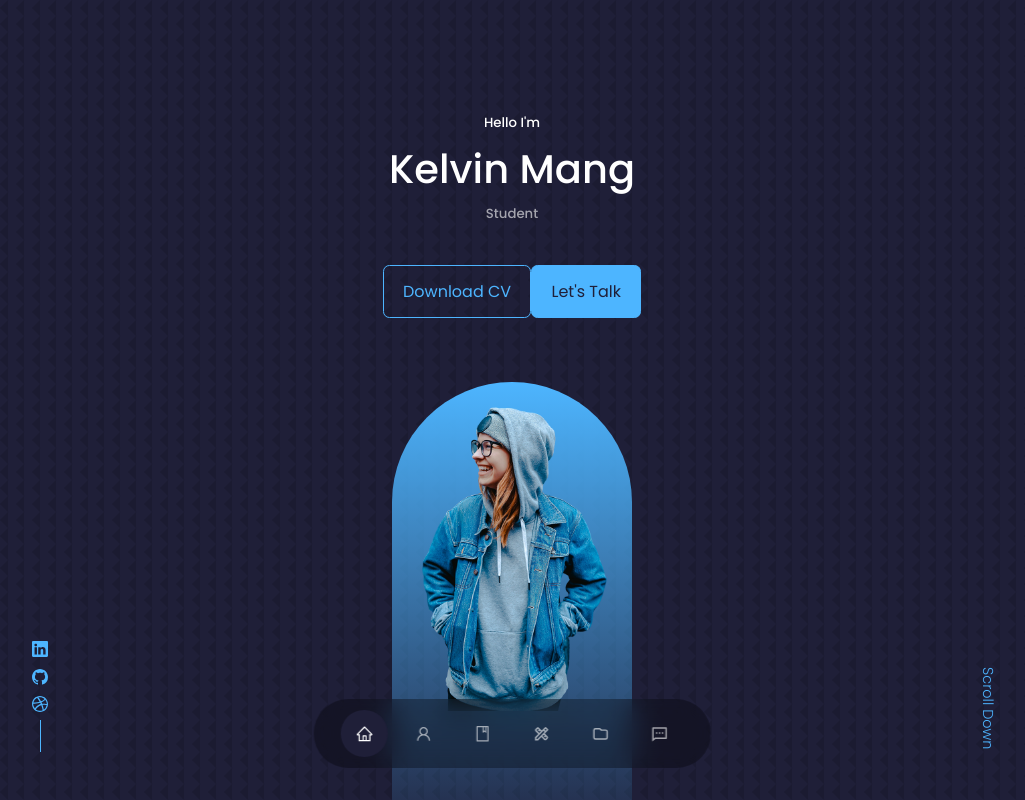
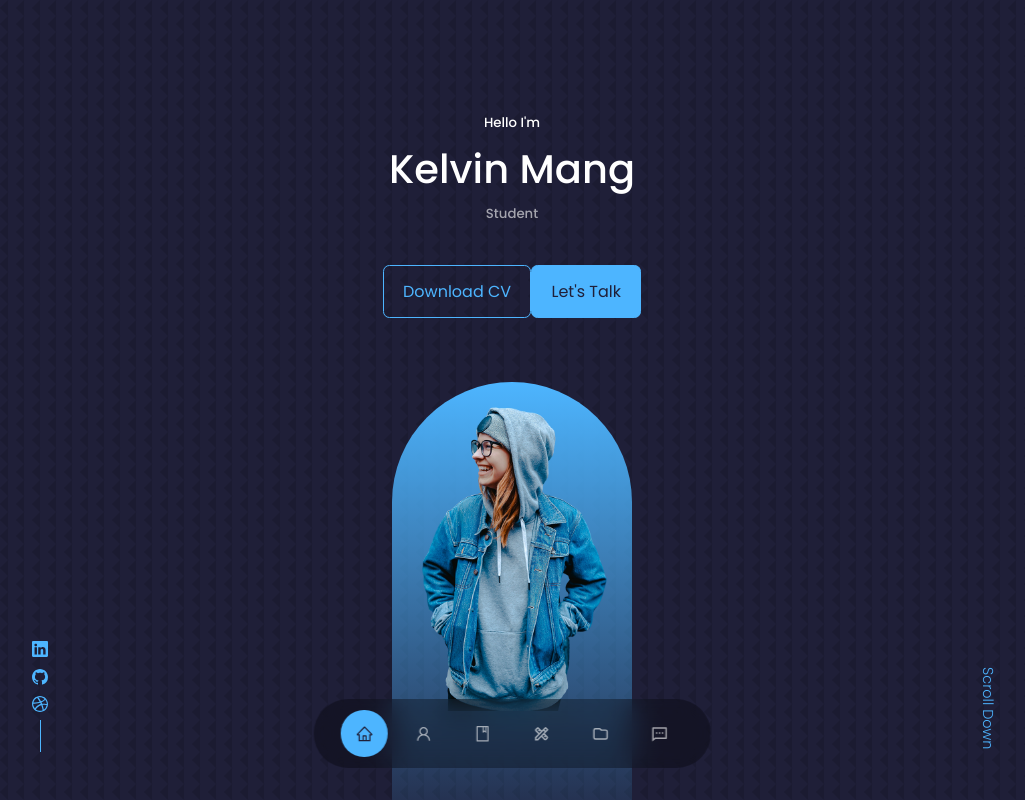
Before and after one commit to KelvinMang/Portfolio_Website, a React (Create React App) app in the folder react-portfolio-website/: page / in a window 1280 px wide. Shown: the top 800 px of the page, without its empty margins (128-1153 px from the left). Built offline with nearby package versions, Linux system fonts and the light colour scheme.

Commit message:
finished first draft

```diff
--- a/react-portfolio-website/package.json
+++ b/react-portfolio-website/package.json
@@ -1,5 +1,6 @@
 {
   "name": "react-portfolio-website",
+  "homepage" : "http://kelvinmang.com",
   "version": "0.1.0",
   "private": true,
   "dependencies": {
--- a/react-portfolio-website/src/components/nav/Nav.jsx
+++ b/react-portfolio-website/src/components/nav/Nav.jsx
@@ -16,7 +16,7 @@ const Nav = () => {
       <a href='#about' onClick={() => setActiveNav('#about')} className={activeNav === '#about' ? 'active': ''} > <AiOutlineUser /> </a>
       <a href='#experience' onClick={() => setActiveNav('#experience')} className={activeNav === '#experience' ? 'active': ''} > <AiOutlineBook /> </a>
       <a href='#services' onClick={() => setActiveNav('#services')} className={activeNav === '#services' ? 'active': ''} > <MdOutlineDesignServices /> </a>
-      <a href='#portfolio' onClick={() => setActiveNav('#portfolio')} className={activeNav === '#services' ? 'active': ''} > <HiOutlineFolder /> </a>
+      <a href='#portfolio' onClick={() => setActiveNav('#portfolio')} className={activeNav === '#portfolio' ? 'active': ''} > <HiOutlineFolder /> </a>
       <a href='#contact' onClick={() => setActiveNav('#contact')} className={activeNav === '#contact' ? 'active': ''} > <RiMessage2Line /> </a>
     </nav>
   )
--- a/react-portfolio-website/src/components/nav/nav.css
+++ b/react-portfolio-website/src/components/nav/nav.css
@@ -29,7 +29,7 @@ nav a:hover {
 }
 
 nav a.active {
-    background: var(--color-bg);
-    color: var(--color-white);
+    background: var(--color-primary);
+    color: var(--color-bg);
 
 }
```
Also changed, not shown: 1 other file (tests, documents, lock files or other folders).
